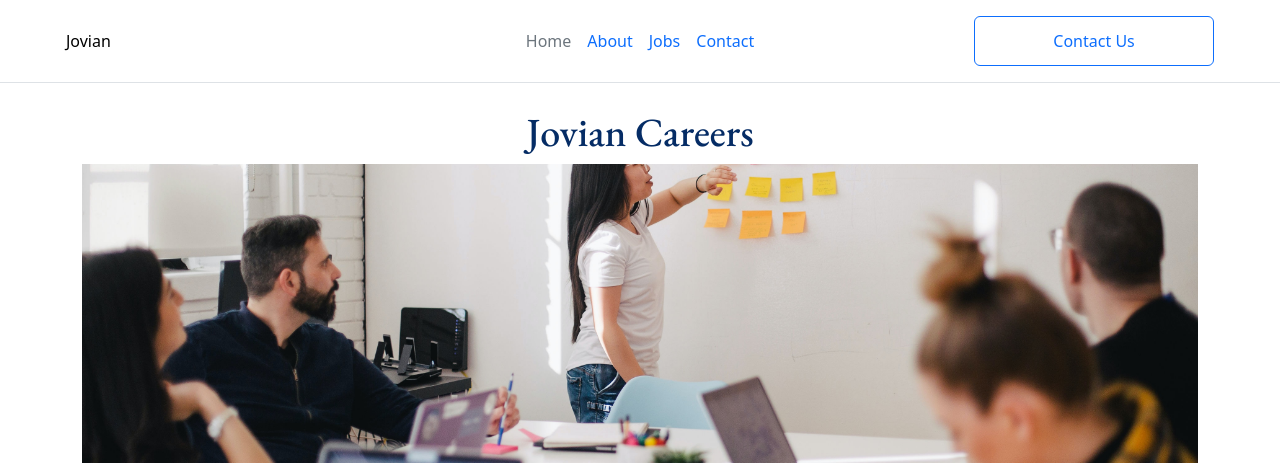
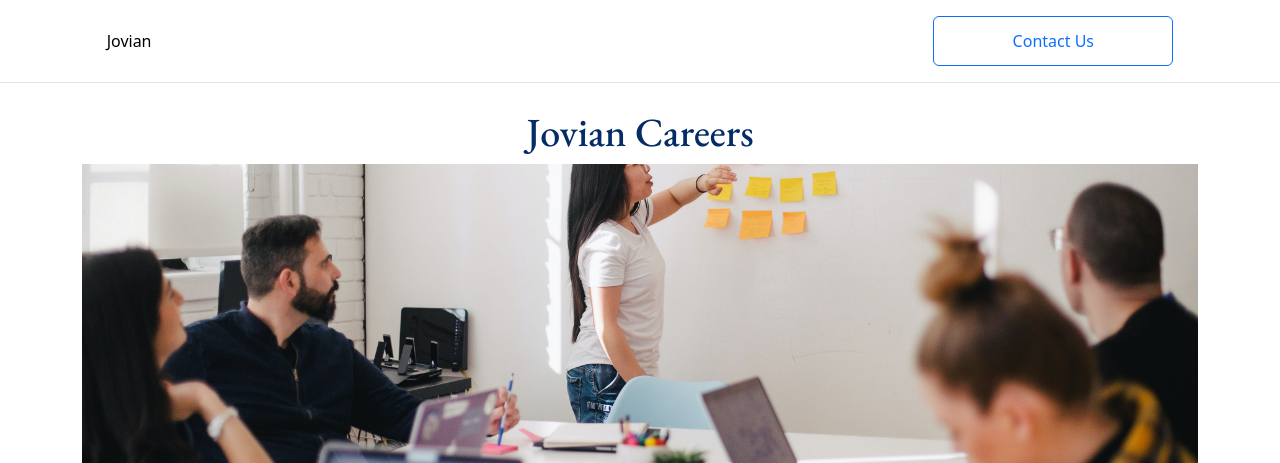
Before and after one commit to kristinenyaga/flask-careers-website-02, a Flask app: page / in a window 1280 px wide. Shown: the top 463 px of the page. Run offline with Flask 3, Linux system fonts and the light colour scheme.

Commit message:
template for the navbar

```diff
--- a/templates/nav.html
+++ b/templates/nav.html
@@ -1,9 +1,7 @@
 <!DOCTYPE html>
 <html lang="en">
 <head>
-  <meta charset="UTF-8">
-  <meta name="viewport" content="width=device-width, initial-scale=1.0">
-  <title>Document</title>
+  <!-- meta tags and title here -->
 </head>
 <body>
   <div class="container">
@@ -15,19 +13,17 @@
       </div>
 
       <ul class="nav col-12 col-md-auto mb-2 justify-content-center mb-md-0">
-        <li><a href="#" class="nav-link px-2 link-secondary">Home</a></li>
-        <li><a href="#header" class="nav-link px-2">About</a></li>
-        <li><a href="#jobs" class="nav-link px-2">Jobs</a></li>
-        <li><a href="#contact" class="nav-link px-2">Contact</a></li>
+        {% block navbar_links %}{% endblock %}
       </ul>
 
       <div class="col-md-3 text-end">
-        <button type="button" class="btn btn-outline-primary ">Contact Us</button>
-
+        <button type="button" class="btn btn-outline-primary">Contact Us</button>
       </div>
     </header>
   </div>
-    <div style="height: 60px;"></div>
+  <div style="height: 60px;"></div>
 
+  <!-- Content block to be replaced by extending templates -->
+  {% block content %}{% endblock %}
 </body>
 </html>
```
